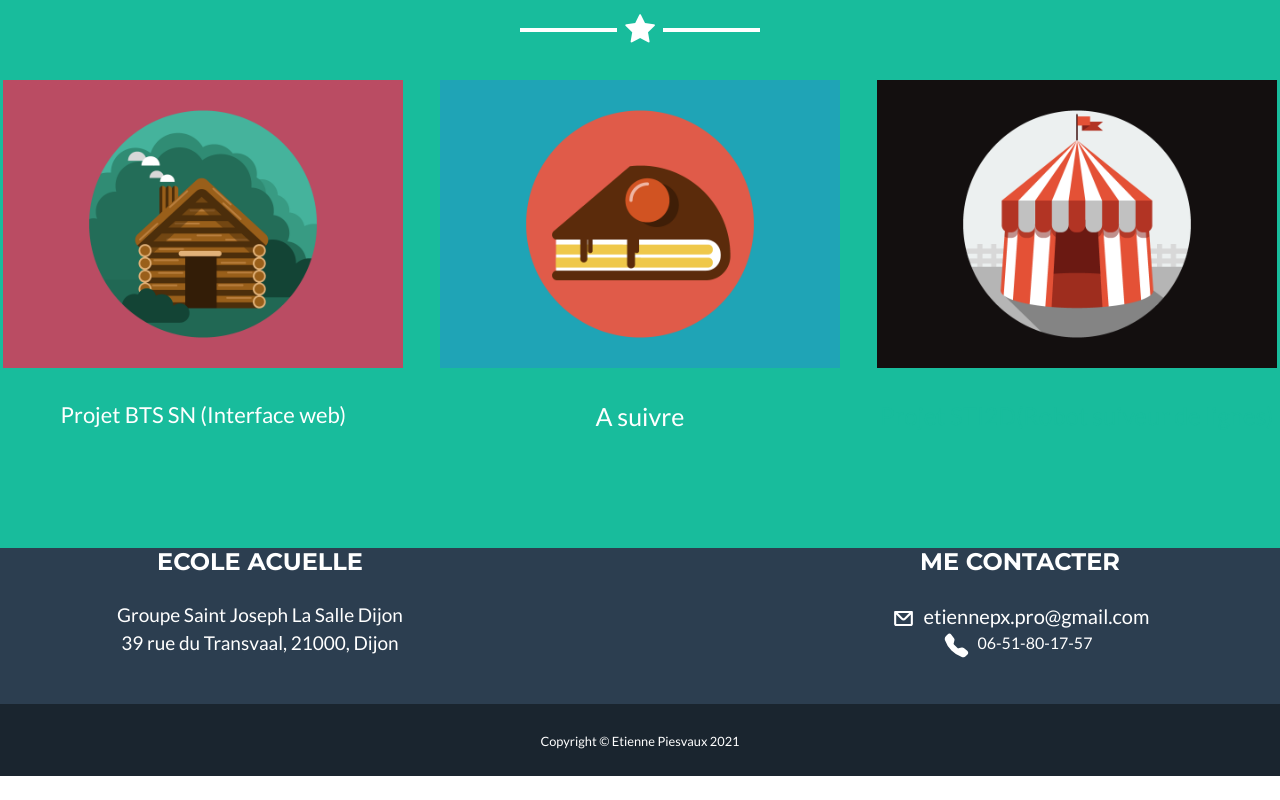
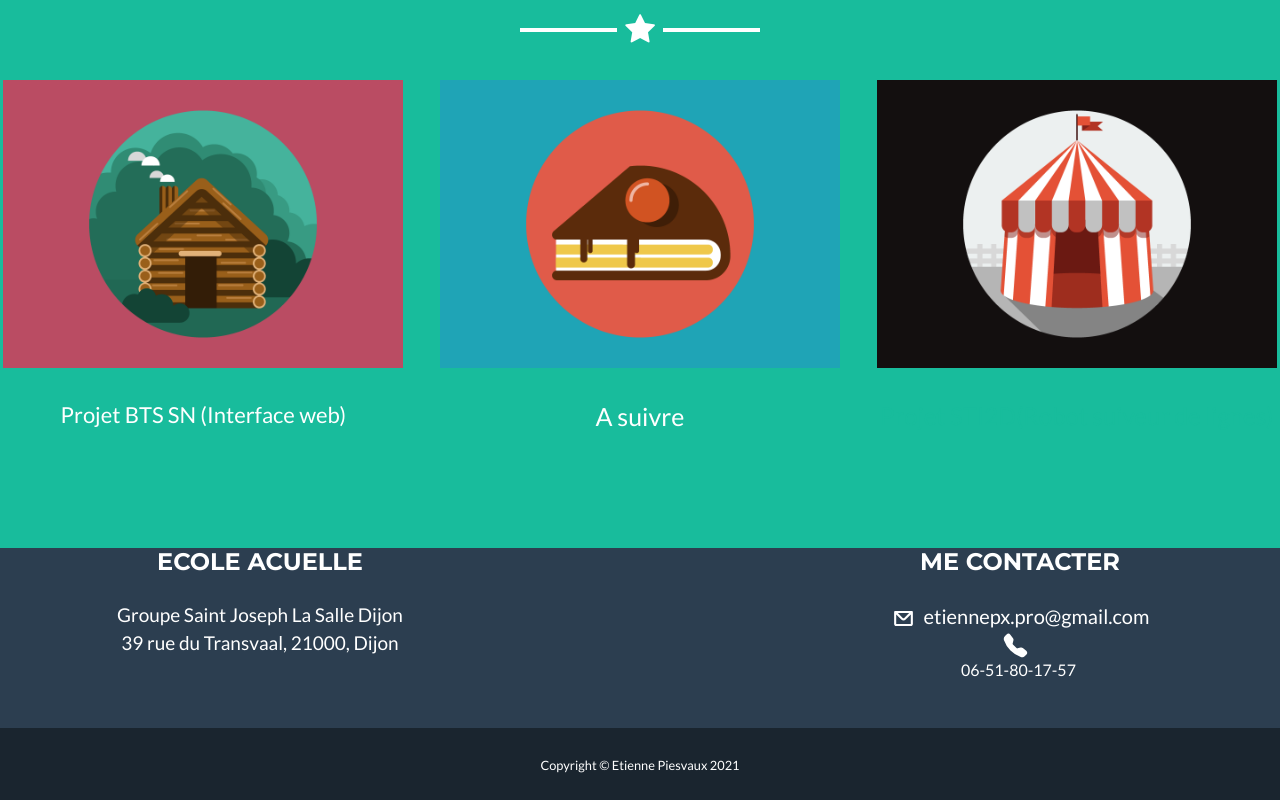
Before and after one commit to EtiennePX/EtiennePX.github.io, a plain HTML site: page index.html in a window 1280 px wide. Shown: the part 1678-2478 px from the top of the page. Before the commit the page ends 2454 px from the top, so only its background shows below. Drawn offline with nearby package versions, Linux system fonts and the light colour scheme.

Commit message:
changement paragraphe

```diff
--- a/index.html
+++ b/index.html
@@ -80,9 +80,9 @@
                     <h4 class="text-uppercase mb-4">Me contacter</h4>
                     <p class="lead mb-0"><svg width="1em" height="1em" viewBox="0 0 24 24" fill="none" class="mr-2" style="width: 25px;height: 25px;">
                             <path fill-rule="evenodd" clip-rule="evenodd" d="M3.00977 5.83789C3.00977 5.28561 3.45748 4.83789 4.00977 4.83789H20C20.5523 4.83789 21 5.28561 21 5.83789V17.1621C21 18.2667 20.1046 19.1621 19 19.1621H5C3.89543 19.1621 3 18.2667 3 17.1621V6.16211C3 6.11449 3.00333 6.06765 3.00977 6.0218V5.83789ZM5 8.06165V17.1621H19V8.06199L14.1215 12.9405C12.9499 14.1121 11.0504 14.1121 9.87885 12.9405L5 8.06165ZM6.57232 6.80554H17.428L12.7073 11.5263C12.3168 11.9168 11.6836 11.9168 11.2931 11.5263L6.57232 6.80554Z" fill="currentColor"></path>
-                        </svg>etiennepx.pro@gmail.com</p><p><svg xmlns="http://www.w3.org/2000/svg" width="1em" height="1em" viewBox="0 0 16 16" fill="currentColor" class="bi bi-telephone-fill mr-2" style="width: 25px;height: 25px;">
+                        </svg>etiennepx.pro@gmail.com</p><svg xmlns="http://www.w3.org/2000/svg" width="1em" height="1em" viewBox="0 0 16 16" fill="currentColor" class="bi bi-telephone-fill mr-2" style="width: 25px;height: 25px;">
                             <path fill-rule="evenodd" d="M2.267.98a1.636 1.636 0 0 1 2.448.152l1.681 2.162c.309.396.418.913.296 1.4l-.513 2.053a.636.636 0 0 0 .167.604L8.65 9.654a.636.636 0 0 0 .604.167l2.052-.513a1.636 1.636 0 0 1 1.401.296l2.162 1.681c.777.604.849 1.753.153 2.448l-.97.97c-.693.693-1.73.998-2.697.658a17.47 17.47 0 0 1-6.571-4.144A17.47 17.47 0 0 1 .639 4.646c-.34-.967-.035-2.004.658-2.698l.97-.969z"></path>
-                        </svg>06-51-80-17-57&nbsp;</p>
+                        </svg><p>06-51-80-17-57&nbsp;</p>
                 </div>
             </div>
         </div>
```
